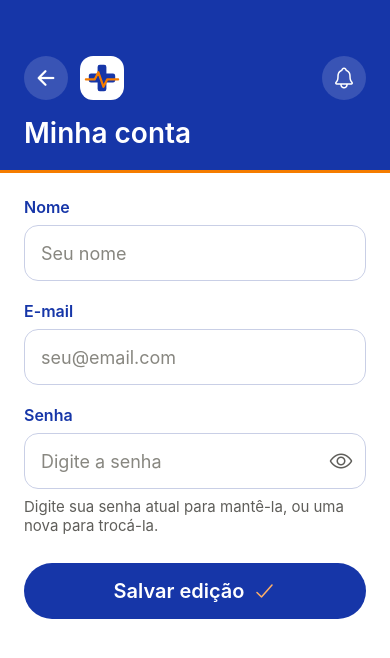
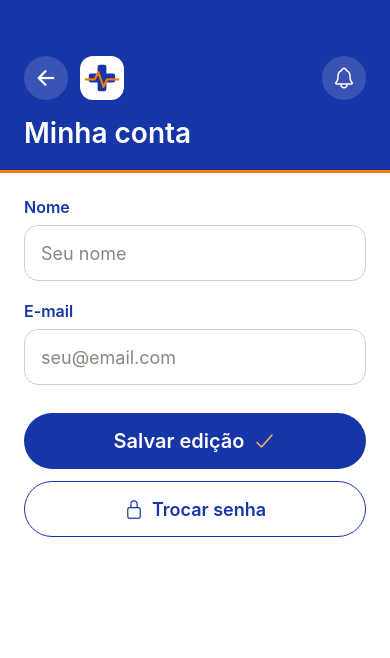
Before and after one commit to oandredev/projeto-gerenciamento-de-saude, a React Native app in the folder frontend/: screen /AccountEdit in a window 390 px wide. Shown: the top 658 px of the page. Built offline with nearby package versions, Linux system fonts and the light colour scheme.

Commit message:
feat: edição de conta com senha atual só ao trocar e-mail

```diff
--- a/frontend/src/screens/AccountEditScreen.js
+++ b/frontend/src/screens/AccountEditScreen.js
@@ -19,17 +19,20 @@ export default function AccountEditScreen({ navigation }) {
 
   const [name, setName] = useState(user?.name ?? '');
   const [email, setEmail] = useState(user?.email ?? '');
-  const [password, setPassword] = useState('');
+  const [currentPassword, setCurrentPassword] = useState('');
   const [showPassword, setShowPassword] = useState(false);
   const [error, setError] = useState('');
   const [saving, setSaving] = useState(false);
+
+  // O back-end só pede a senha atual quando o e-mail é alterado
+  const emailChanged = email.trim() !== (user?.email ?? '');
 
   async function handleSave() {
     const cleanName = name.trim();
     const cleanEmail = email.trim();
 
-    if (!cleanName || !cleanEmail || !password) {
-      setError('Preencha o nome, o e-mail e a senha.');
+    if (!cleanName || !cleanEmail) {
+      setError('Preencha o nome e o e-mail.');
       return;
     }
     if (cleanName.length < 3) {
@@ -40,11 +43,19 @@ export default function AccountEditScreen({ navigation }) {
       setError('O e-mail digitado não é válido.');
       return;
     }
+    if (emailChanged && !currentPassword) {
+      setError('Para trocar o e-mail, digite a sua senha atual.');
+      return;
+    }
 
     setError('');
     setSaving(true);
     try {
-      await updateAccount({ name: cleanName, email: cleanEmail, password });
+      await updateAccount({
+        name: cleanName,
+        email: cleanEmail,
+        currentPassword: emailChanged ? currentPassword : undefined,
+      });
       navigation.goBack();
     } catch (e) {
       setError(e.message);
@@ -89,19 +100,25 @@ export default function AccountEditScreen({ navigation }) {
           onChangeText={setEmail}
         />
 
-        <Text style={styles.label}>Senha</Text>
+        {/* A senha atual só aparece quando o e-mail foi alterado */}
+        {emailChanged && (
+          <>
+            <Text style={styles.label}>Senha atual</Text>
             <View style={styles.passwordBox}>
               <TextInput
                 style={styles.passwordInput}
-            placeholder="Digite a senha"
+                placeholder="Digite a senha atual"
                 placeholderTextColor={colors.placeholder}
                 secureTextEntry={!showPassword}
                 autoCapitalize="none"
                 autoCorrect={false}
-            value={password}
-            onChangeText={setPassword}
+                value={currentPassword}
+                onChangeText={setCurrentPassword}
               />
-          <Pressable onPress={() => setShowPassword((v) => !v)} hitSlop={10}>
+              <Pressable
+                onPress={() => setShowPassword((v) => !v)}
+                hitSlop={10}
+              >
                 <Ionicons
                   name={showPassword ? 'eye-off-outline' : 'eye-outline'}
                   size={24}
@@ -110,8 +127,10 @@ export default function AccountEditScreen({ navigation }) {
               </Pressable>
             </View>
             <Text style={styles.hint}>
-          Digite sua senha atual para mantê-la, ou uma nova para trocá-la.
+              Por segurança, pedimos a senha atual para trocar o e-mail.
             </Text>
+          </>
+        )}
 
         {error !== '' && <Text style={styles.error}>{error}</Text>}
 
@@ -126,6 +145,15 @@ export default function AccountEditScreen({ navigation }) {
           {!saving && (
             <Ionicons name="checkmark" size={24} color={colors.orangeLight} />
           )}
+        </Pressable>
+
+        <Pressable
+          style={styles.passwordButton}
+          onPress={() => navigation.navigate('ChangePassword')}
+          disabled={saving}
+        >
+          <Ionicons name="lock-closed-outline" size={20} color={colors.blue} />
+          <Text style={styles.passwordButtonText}>Trocar senha</Text>
         </Pressable>
       </ScrollView>
     </KeyboardAvoidingView>
@@ -182,4 +210,16 @@ const styles = StyleSheet.create({
     marginTop: 8,
   },
   saveText: { color: colors.white, fontSize: 20, fontWeight: '600' },
+  passwordButton: {
+    height: 56,
+    borderRadius: 28,
+    borderWidth: 1.5,
+    borderColor: colors.blue,
+    flexDirection: 'row',
+    alignItems: 'center',
+    justifyContent: 'center',
+    gap: 8,
+    marginTop: 12,
+  },
+  passwordButtonText: { color: colors.blue, fontSize: 18, fontWeight: '600' },
 });
```
Lines whose indentation alone changed are shown as unchanged.
